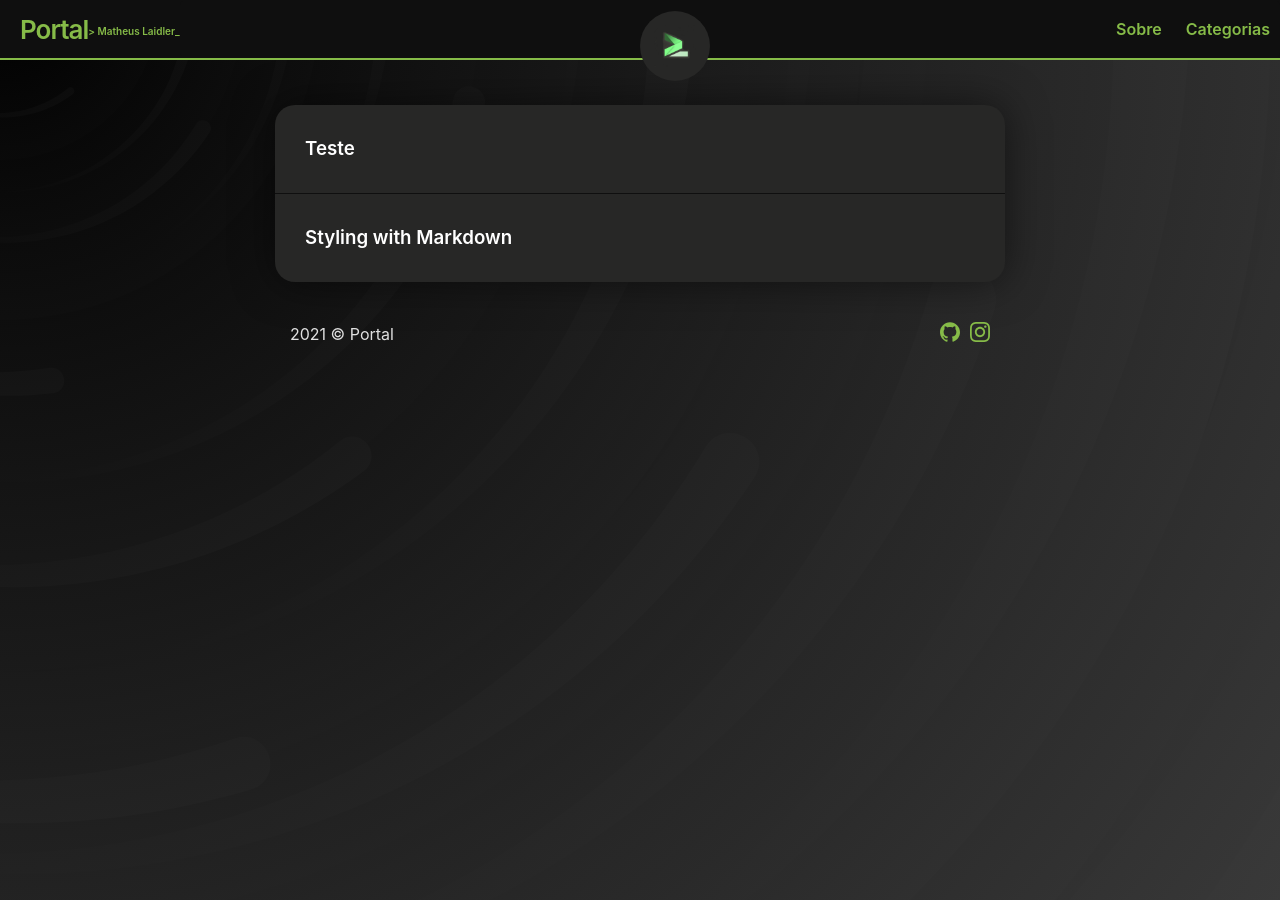
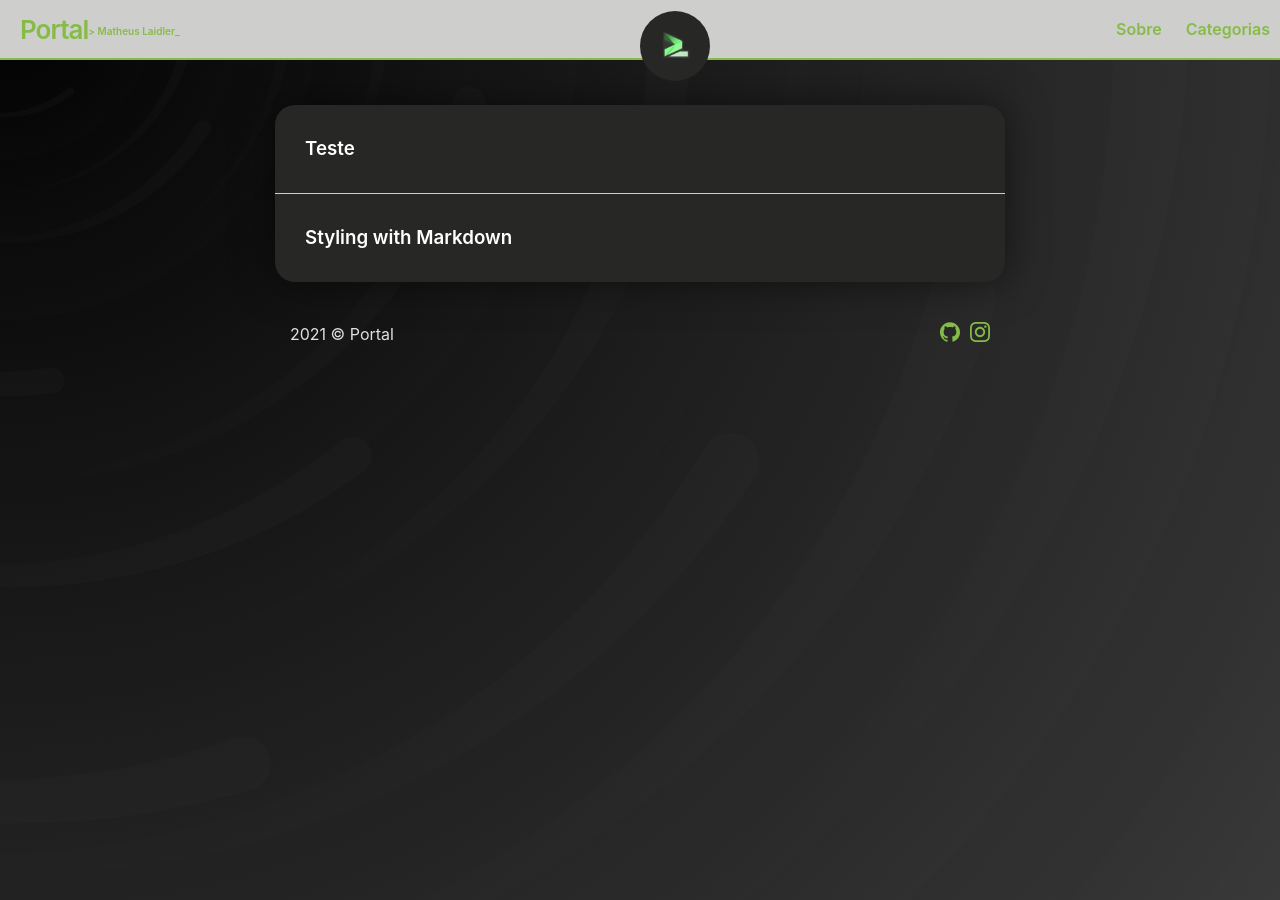
Before and after one commit to matheuslaidler/WayOfSec-Welcome-Theme, a Jekyll site: the page built from index.md, in a window 1280 px wide. Built offline with Jekyll 4.4.1, drawn with Linux system fonts in a browser that asks for light colours.

Commit message:
Update leaf.scss

```diff
--- a/_sass/leaf.scss
+++ b/_sass/leaf.scss
@@ -7,7 +7,7 @@ $small-font-size:  $base-font-size * 0.875 !default;
 $base-line-height: 1.5 !default;
 
 $theme-color: #86bb48;
-$header-color: #0f0f0f;
+$header-color: #cecfcc;
 
 $spacing-unit:     30px !default;
 
```
